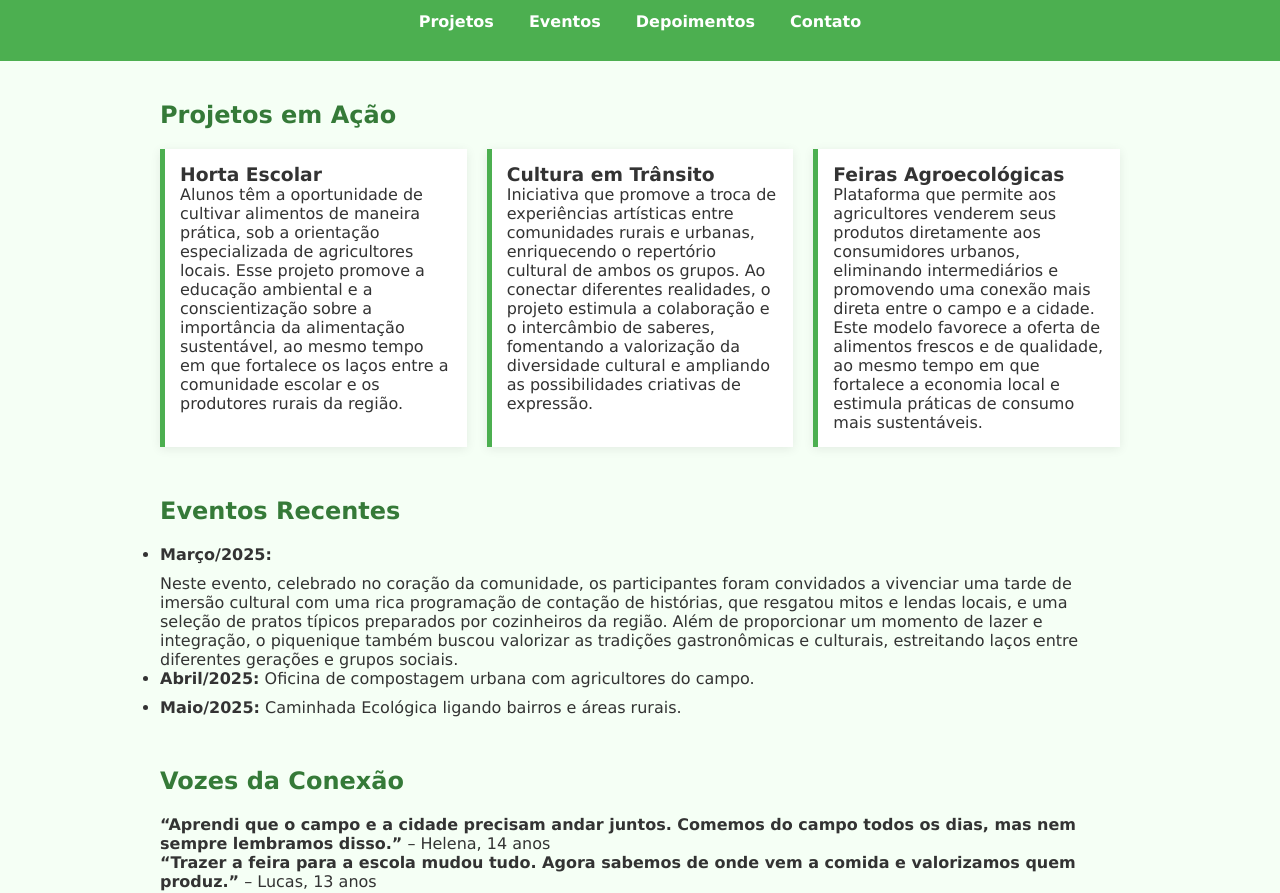
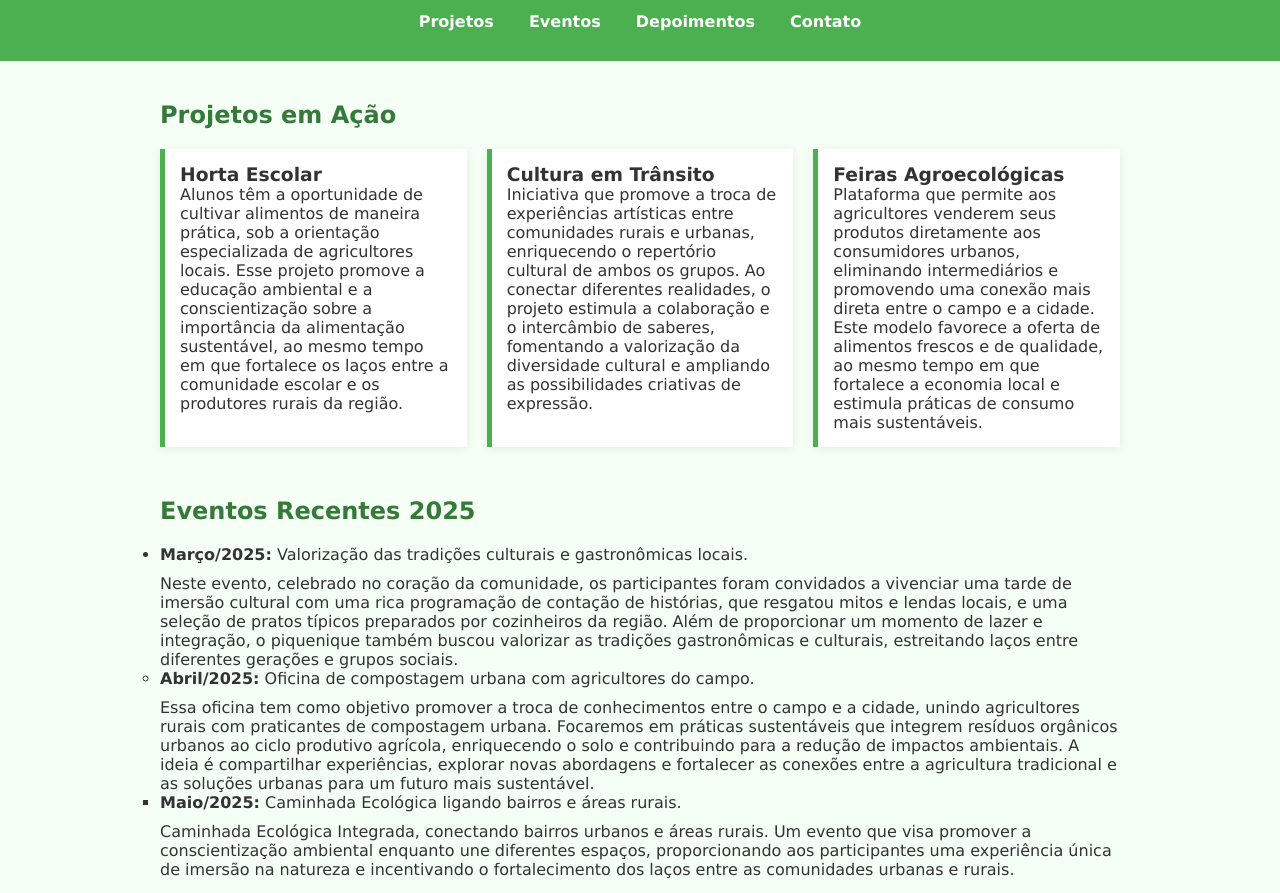
Before and after one commit to riannnnzote/CampoeCidadeemMovimento, a plain HTML site: page index.html in a window 1280 px wide. Shown: the part 97-990 px from the top of the page. Drawn offline with Linux system fonts and the light colour scheme.

Commit message:
Add files via upload

```diff
--- a/index.html
+++ b/index.html
@@ -42,11 +42,13 @@
 </section>
 
 <section id="eventos" class="secao">
-<h2>Eventos Recentes</h2>
+<h2>Eventos Recentes 2025</h2>
 <ul>
-<li><strong>Março/2025:</strong></li>Neste evento, celebrado no coração da comunidade, os participantes foram convidados a vivenciar uma tarde de imersão cultural com uma rica programação de contação de histórias, que resgatou mitos e lendas locais, e uma seleção de pratos típicos preparados por cozinheiros da região. Além de proporcionar um momento de lazer e integração, o piquenique também buscou valorizar as tradições gastronômicas e culturais, estreitando laços entre diferentes gerações e grupos sociais.
-<li><strong>Abril/2025:</strong> Oficina de compostagem urbana com agricultores do campo.</li>
-<li><strong>Maio/2025:</strong> Caminhada Ecológica ligando bairros e áreas rurais.</li>
+<li><strong>Março/2025:</strong> Valorização das tradições culturais e gastronômicas locais.</li>Neste evento, celebrado no coração da comunidade, os participantes foram convidados a vivenciar uma tarde de imersão cultural com uma rica programação de contação de histórias, que resgatou mitos e lendas locais, e uma seleção de pratos típicos preparados por cozinheiros da região. Além de proporcionar um momento de lazer e integração, o piquenique também buscou valorizar as tradições gastronômicas e culturais, estreitando laços entre diferentes gerações e grupos sociais.
+<ul>
+<li><strong>Abril/2025:</strong> Oficina de compostagem urbana com agricultores do campo.</li>Essa oficina tem como objetivo promover a troca de conhecimentos entre o campo e a cidade, unindo agricultores rurais com praticantes de compostagem urbana. Focaremos em práticas sustentáveis que integrem resíduos orgânicos urbanos ao ciclo produtivo agrícola, enriquecendo o solo e contribuindo para a redução de impactos ambientais. A ideia é compartilhar experiências, explorar novas abordagens e fortalecer as conexões entre a agricultura tradicional e as soluções urbanas para um futuro mais sustentável.
+<ul>
+<li><strong>Maio/2025:</strong> Caminhada Ecológica ligando bairros e áreas rurais.</li>Caminhada Ecológica Integrada, conectando bairros urbanos e áreas rurais. Um evento que visa promover a conscientização ambiental enquanto une diferentes espaços, proporcionando aos participantes uma experiência única de imersão na natureza e incentivando o fortalecimento dos laços entre as comunidades urbanas e rurais.
 </ul>
 </section>
 
```
